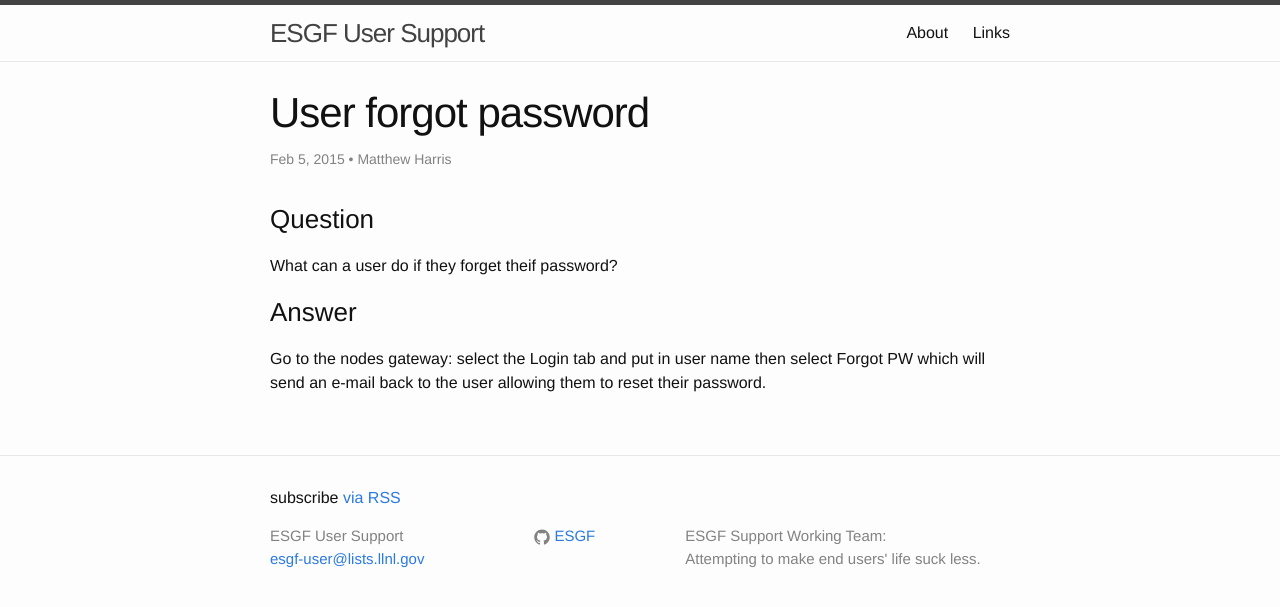
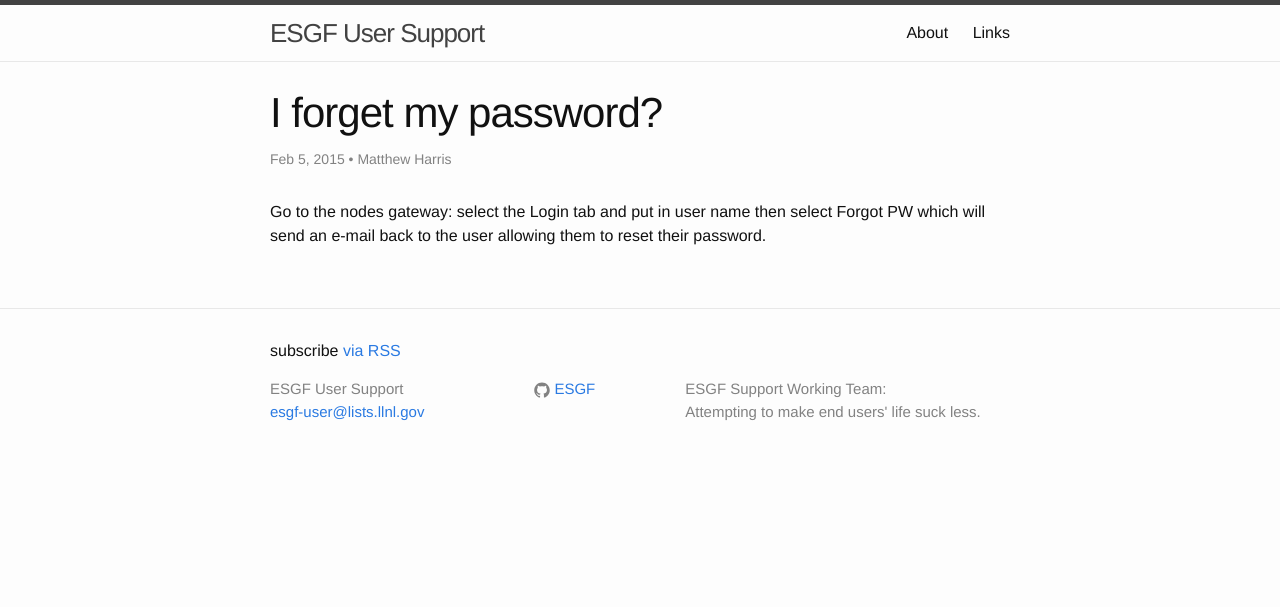
Before and after one commit to ESGF/esgf-swt, a Jekyll site: the page built from _posts/2015-02-05-user-forgot-password.markdown, in a window 1280 px wide. Shown: the top 607 px of the page. Built offline with Jekyll 4.4.1, drawn with Linux system fonts in a browser that asks for light colours.

Commit message:
MBH: changing the way index displays questions, and reformated question files

```diff
--- a/_posts/2015-02-05-account-creation-failed.markdown
+++ b/_posts/2015-02-05-account-creation-failed.markdown
@@ -1,13 +1,9 @@
 ---
 layout: post
-title:  "Account creation did not complete"
+title:  "My account creation did not complete?"
 categories: account, openid
 date: 2015-02-05 12:55:00
 author: Matthew Harris
 ---
 
-###Question
-What can I do if my account creation did not complete?
-
-###Answer
 User should try creating their account by using Firefox instead of IE
--- a/_posts/2015-02-05-user-forgot-password.markdown
+++ b/_posts/2015-02-05-user-forgot-password.markdown
@@ -1,13 +1,9 @@
 ---
 layout: post
-title:  "User forgot password"
-categories: account, openid, wget
+title:  "I forget my password?"
+categories: account, openid,
 date:   2015-02-05 12:57:01
 author: Matthew Harris
 ---
 
-###Question
-What can a user do if they forget theif password?
-
-###Answer
 Go to the nodes gateway: select the Login tab and put in user name then select Forgot PW which will send an e-mail back to the user allowing them to reset their password.
```
Also changed, not shown: _posts/2015-01-27-pcmdi3-openids-fail.markdown (+2 -6 lines), index.html (+4 -5 lines), 1 other file.
